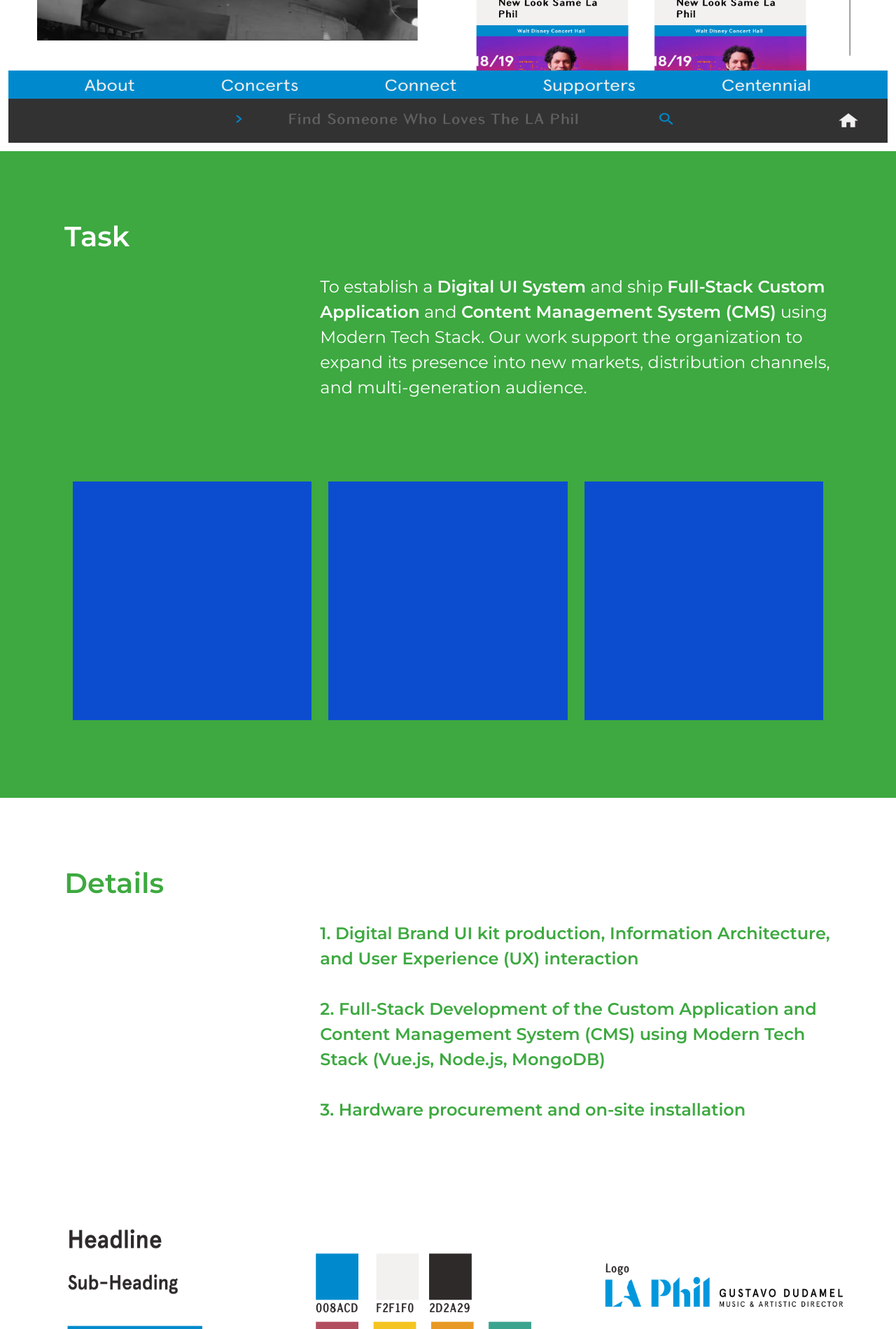
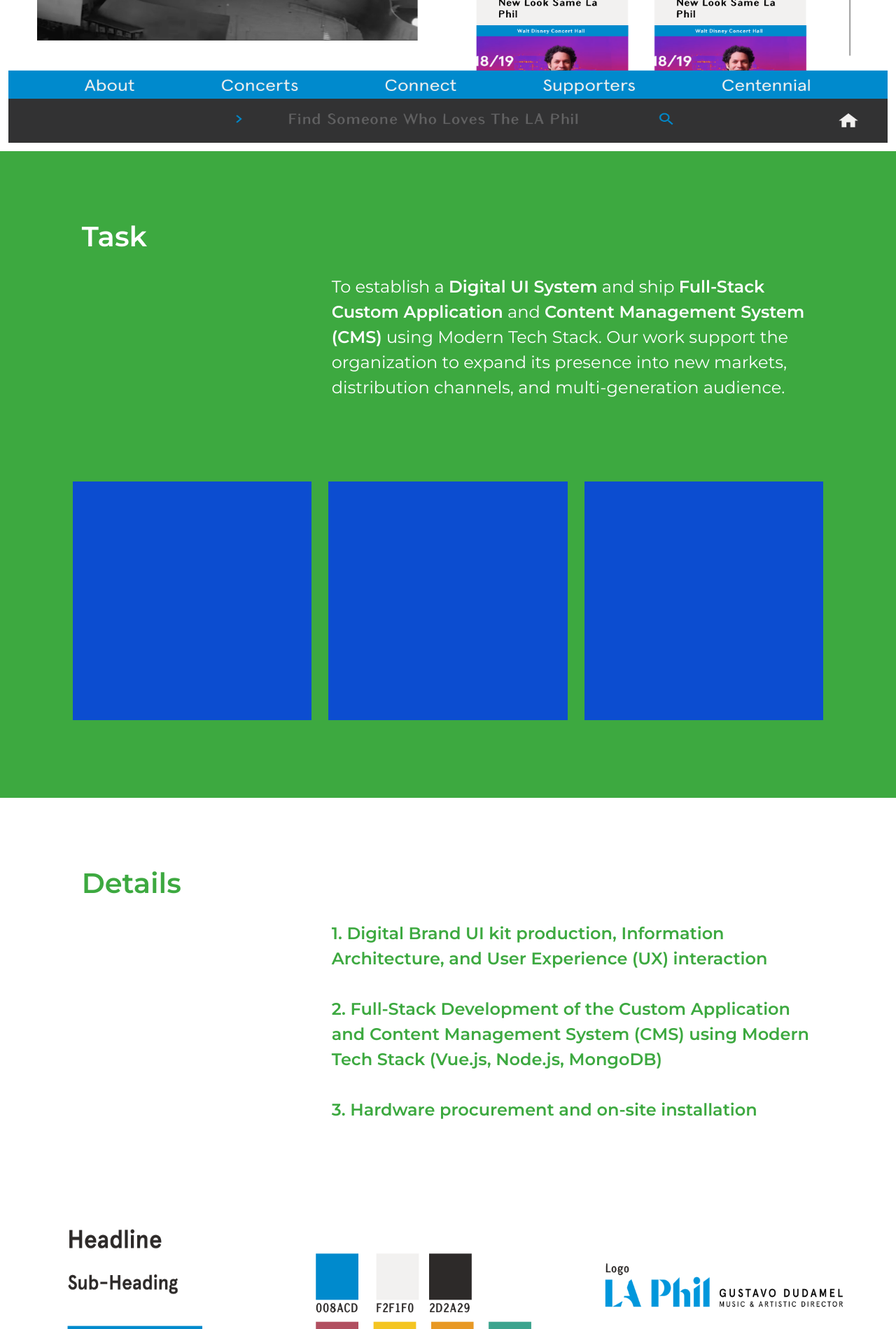
Before and after one commit to stjhin/acidweb, a PHP site: page /work/laphil.html in a window 1280 px wide. Shown: the part 1328-3227 px from the top of the page at 70% size. Run offline with PHP 8.4, Linux system fonts and the light colour scheme; some libraries are stand-ins or nearby versions.

Commit message:
mobile paragraph padding

```diff
--- a/css/global.css
+++ b/css/global.css
@@ -283,11 +283,11 @@
 }
 
 .work-title {
-  padding: 5rem;
+  padding: 5rem 5rem 5rem 0;
 }
 
 .work-text {
-  padding: 0;
+  padding: 0 2rem 0 0;
 }
 
 /*
@@ -491,7 +491,7 @@
 }
 }
 /*---- MOBILE----*/
-@media only screen and (max-width: 450px) {
+@media only screen and (max-width: 780px) {
   .slider-wrapper {
     border-radius: 0;
   }
@@ -513,7 +513,7 @@
 }
 
 .work-title {
-  padding: 5rem;
+  padding-left: 5rem !important;
 }
 
 .work-text {
--- a/work/laphil.html
+++ b/work/laphil.html
@@ -99,7 +99,7 @@
                 </div>
         </div>
         <div class="column has-text-left bg-green is-flex-mobile">
-            <div class="column work-title">
+            <div class="column work-title is-mobile is-offset-1">
                 <h2 class="subtitle is-white is-2">
                     <strong>Task</strong>
                 </h2>
@@ -130,7 +130,7 @@
             </div>
             </div>
             <div class="column has-text-left">
-                <div class="column work-title">
+                <div class="column work-title is-mobile is-offset-1">
                         <h2 class="subtitle is-green is-2">
                             <strong>Details</strong>
                         </h2>
```
